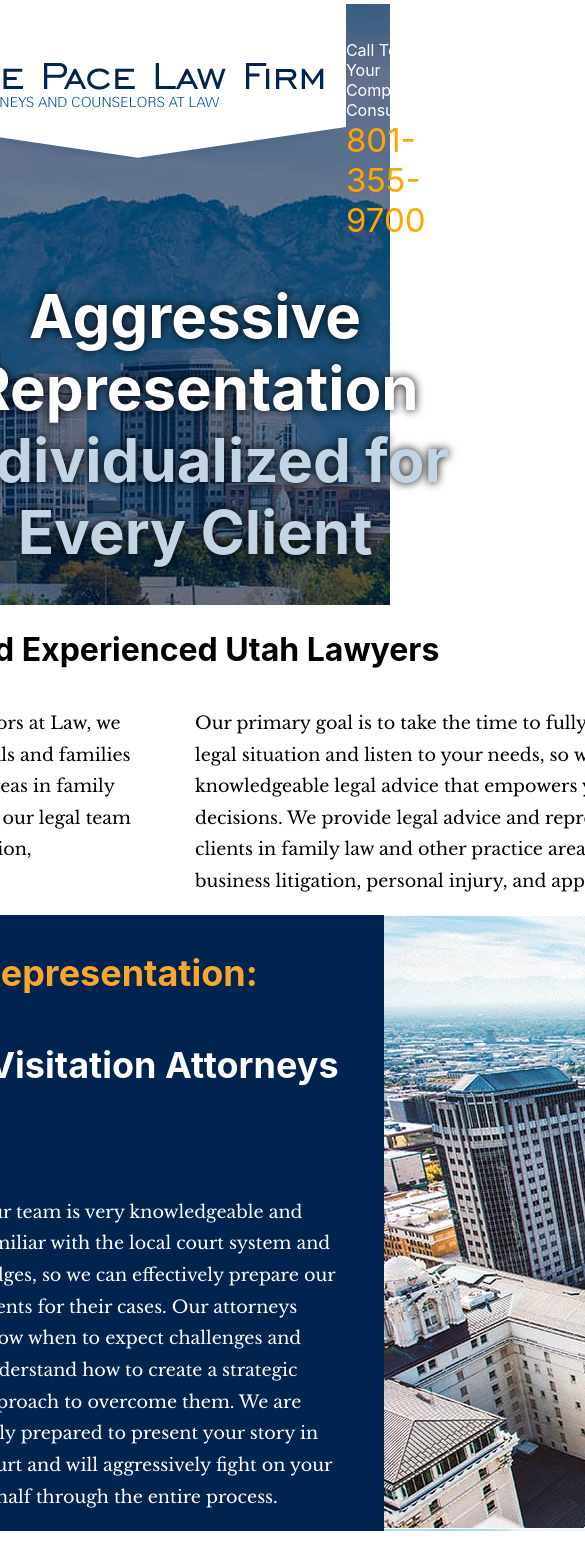
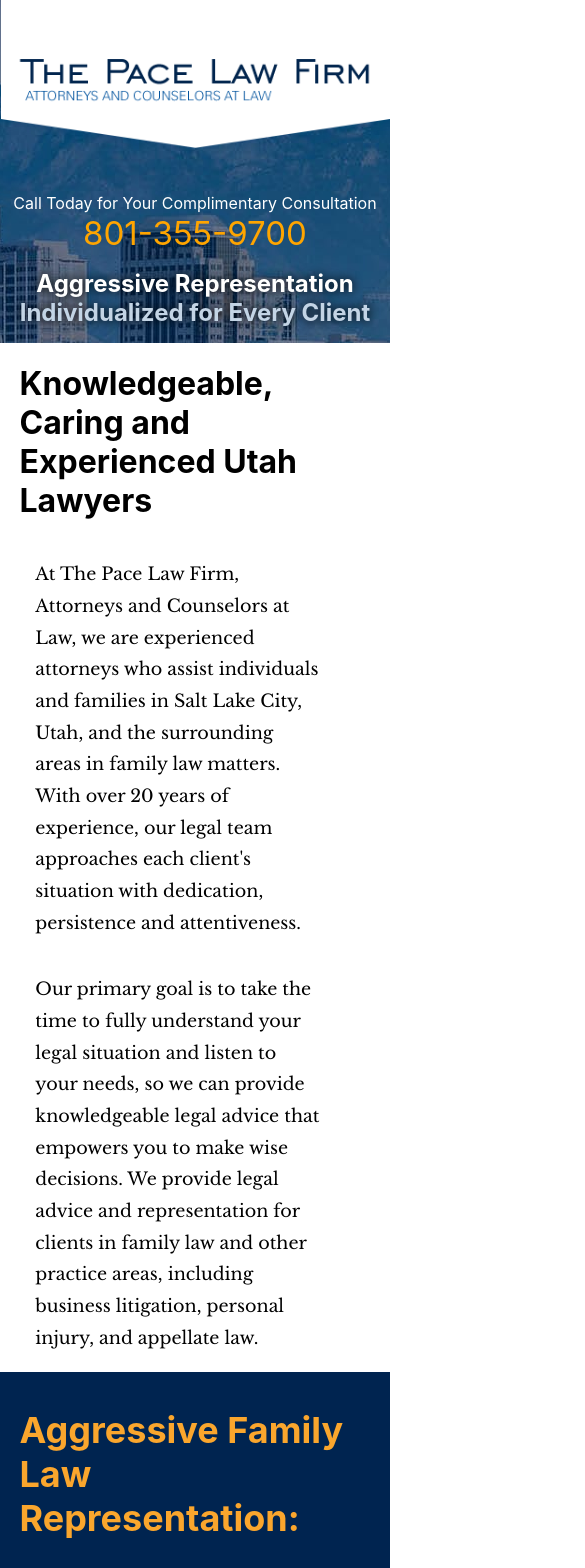
Before and after one commit to natepace/davidlawutahfe, a React (Create React App) app: page / in a window 390 px wide. Shown: the top 1568 px of the page, 585 px wide, since content can reach past the window. Built offline with nearby package versions, Linux system fonts and the light colour scheme.

Commit message:
fixed responsiveness

```diff
--- a/public/index.html
+++ b/public/index.html
@@ -3,7 +3,7 @@
 
 <head>
   <meta charset="utf-8" />
-  <link rel="icon" href="%PUBLIC_URL%/favicon.ico" />
+  <!-- <link rel="icon" href="%PUBLIC_URL%/favicon.ico" /> -->
   <meta name="viewport" content="width=device-width, initial-scale=1" />
   <meta name="theme-color" content="#000000" />
   <meta name="description"
--- a/src/App.css
+++ b/src/App.css
@@ -331,3 +331,103 @@
   text-align: center;
   font-size: .7rem;
 }
+
+
+
+
+/* MEDIA STYLES BELOW */
+
+@media (max-width:560px){
+  .brand-logo img{
+    width: 100%;
+  }
+.logo-nav-container{
+  flex-direction: column;
+}
+
+.tagline h1{
+  font-size: 80%;
+}
+
+
+
+.interchanging-body{
+  width:100%;
+}
+
+
+.section-one-title{
+  width:100%;
+}
+.section-one-wrapper{
+  width:100%;
+}
+.section-one-peel{
+  width:90%;
+  justify-content: center;
+}
+  .section-one-container{
+    flex-direction: column;
+
+  }
+
+.content{
+  display: flex;
+  justify-content: center;
+}
+.first-par{
+  display:flex;
+  justify-content: center;
+  width:90%;
+}
+.second-par{
+  display:flex;
+  justify-content: center;
+  width:90%;
+}
+
+.section-two-wrapper{
+  width:100%;
+}
+.section-two-peel{
+  width:90%;
+}
+.section-two-topping-1{
+  width:100%;
+}
+  .section-two-topping-2{
+    display:none;
+  }
+
+  .section-two-content{
+    flex-direction: column;
+  }
+
+  .section-three-wrapper{
+    width: 100%;
+  }
+.section-three-peel{
+  width:90%;
+}
+
+.form-wrapper{
+  width: 100%;
+}
+.form-peel{
+  width:90%;
+}
+
+.contact-info-map{
+  width:100%;
+ background-position-x: -900px;
+}
+.address-box{
+  margin-top: 0px;
+  width:90%;
+}
+.address{
+  width:100%;
+  padding:0;
+}
+
+}
--- a/src/components/PageEnder.js
+++ b/src/components/PageEnder.js
@@ -22,7 +22,7 @@
             <div className="footer-section">
                 <footer>
                     <p className="copyright">
-                        © 2020 by The Pace Law Firm. All rights reserved.
+                        © 2021 by The Pace Law Firm. All rights reserved.
                     </p>
                 </footer>
             </div>
```
